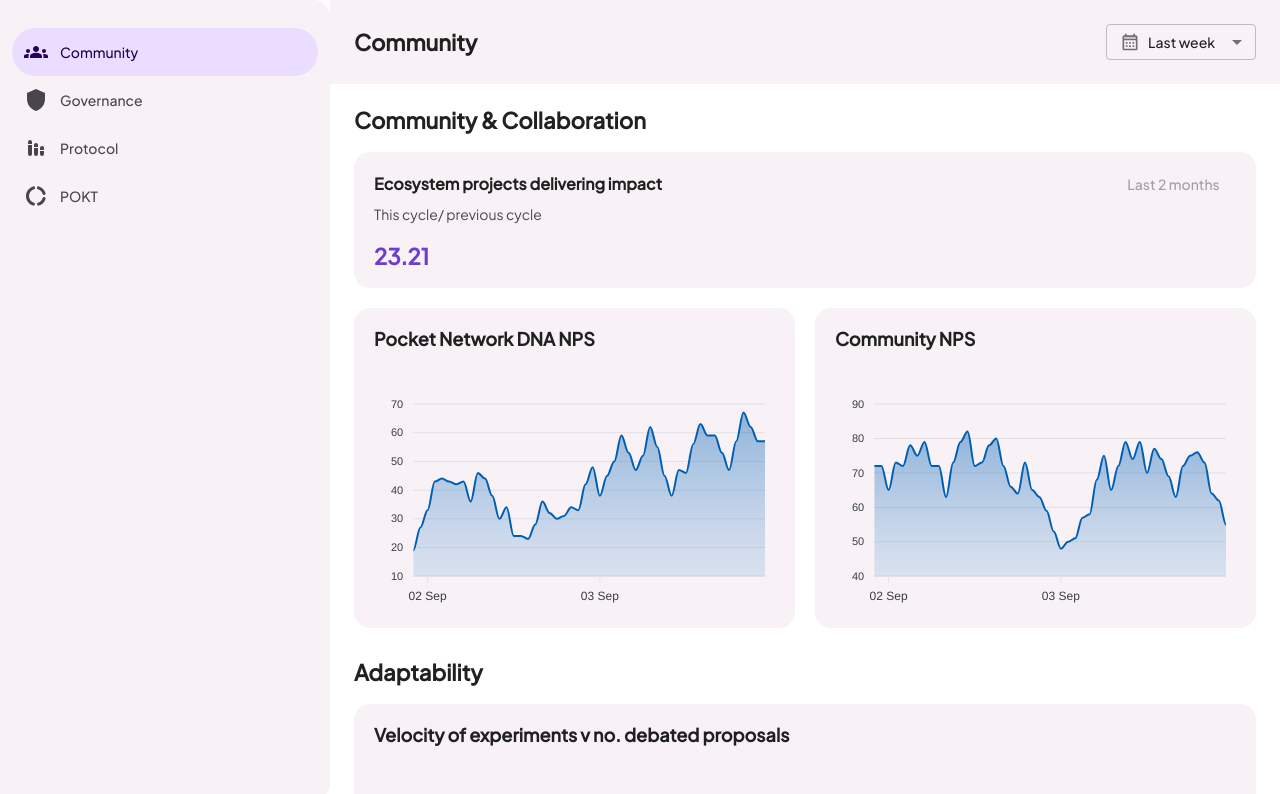
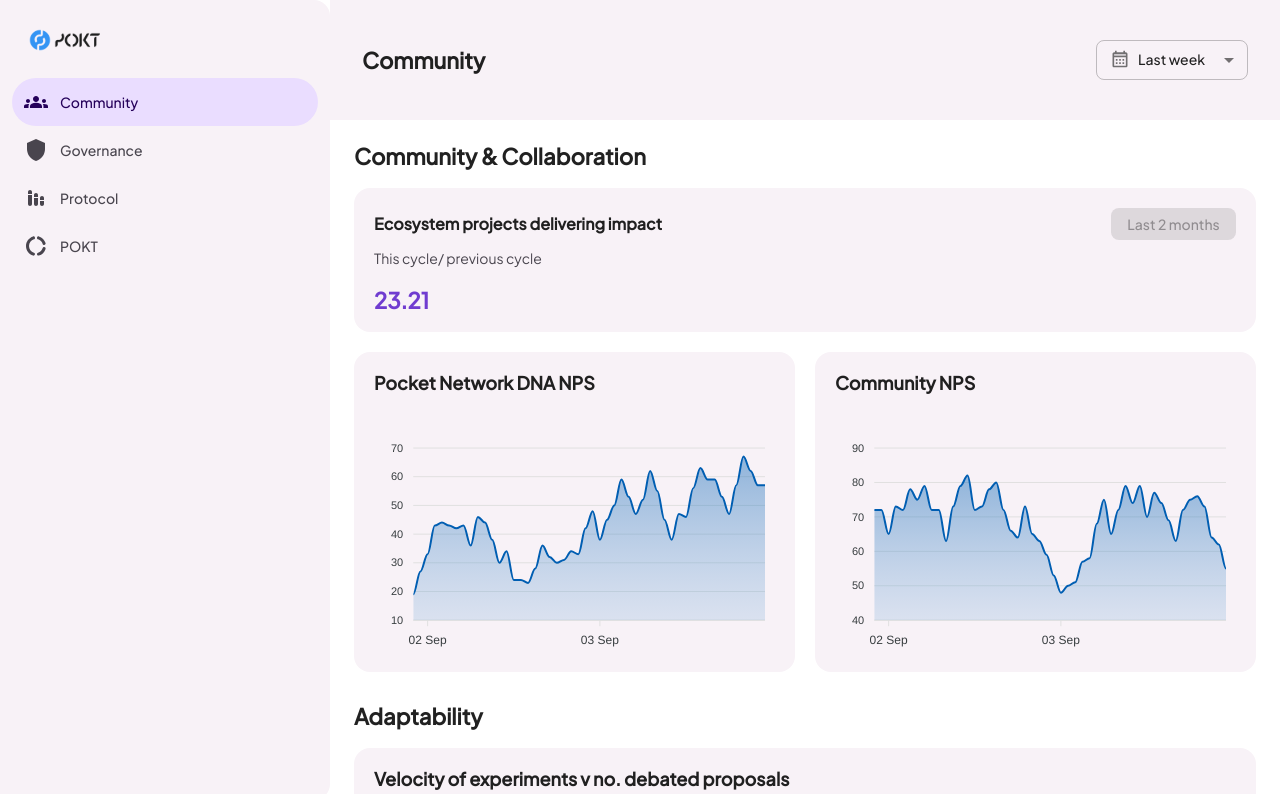
Before and after one commit to TogetherCrew/pocket-frontned, a Next.js app: page /community in a window 1280 px wide. Shown: the top 794 px of the page. Built offline with nearby package versions, Linux system fonts and the light colour scheme.

Commit message:
feat: added logo
fix(mr-issue): replaced input field with mui select and created disabled period component

```diff
--- a/src/app/community/CommunityAndCollaboration.tsx
+++ b/src/app/community/CommunityAndCollaboration.tsx
@@ -1,7 +1,7 @@
+import { DisabledTimePeriod } from '@/components/disabled-time-period';
 import { LineChartMetric } from '@/components/metrics-charts';
 
 const EcosystemProjectsDeliveringImpact = () => {
-  // TODO: change span with an disabled select input
   return (
     <div className="flex w-full flex-col gap-5 rounded-2xl bg-surfaceContainerLow p-5">
       <div className="flex flex-col gap-2">
@@ -10,9 +10,10 @@
             Ecosystem projects delivering impact
           </span>
           <div className="bg-zinc-700 flex w-[125px] items-center justify-center rounded-lg bg-opacity-10">
-            <span className="text-zinc-900 text-center text-title-small opacity-40">
-              Last 2 months
-            </span>
+            {/*<span className="bg-onSurface bg-opacity-[0.12] text-center text-title-small text-onSurface text-opacity-40">*/}
+            {/*  Last 2 months*/}
+            {/*</span>*/}
+            <DisabledTimePeriod>Last 2 months</DisabledTimePeriod>
           </div>
         </div>
         <span className="text-body-medium text-onSurfaceVariant">
--- /dev/null
+++ b/src/components/disabled-time-period/disabled-time-period.tsx
@@ -0,0 +1,9 @@
+import { ReactNode } from 'react';
+
+export const DisabledTimePeriod = ({ children }: { children: ReactNode }) => {
+  return (
+    <div className="cursor-not-allowed rounded-lg bg-onSurface bg-opacity-[0.12] px-4 py-1.5 text-center text-title-small text-onSurface text-opacity-40">
+      {children}
+    </div>
+  );
+};
--- /dev/null
+++ b/src/components/disabled-time-period/index.tsx
@@ -0,0 +1,3 @@
+import { DisabledTimePeriod } from '@/components/disabled-time-period/disabled-time-period';
+
+export { DisabledTimePeriod };
--- a/src/components/navigation-drawer/DrawerContent.tsx
+++ b/src/components/navigation-drawer/DrawerContent.tsx
@@ -34,7 +34,7 @@
   const pathname = usePathname();
 
   return (
-    <div className="p-3">
+    <div className="p-3 pt-1">
       <ul className="flex w-full flex-col items-start justify-stretch px-0">
         {items.map(({ title, Icon, href }) => (
           <ButtonBase
--- /dev/null
+++ b/src/components/navigation-drawer/PoktLogo.tsx
@@ -0,0 +1,18 @@
+import Image from 'next/image';
+
+export const PoktLogo = () => {
+  return (
+    <>
+      <div className="p-3 pb-0">
+        <figure className="m-auto p-4 pb-0">
+          <Image
+            src="/images/pokt-logo.svg"
+            alt="pokt logo"
+            width={74}
+            height={24}
+          />
+        </figure>
+      </div>
+    </>
+  );
+};
--- a/src/components/navigation-drawer/index.tsx
+++ b/src/components/navigation-drawer/index.tsx
@@ -4,6 +4,7 @@
 import { Drawer, DrawerProps, styled, SxProps, Theme } from '@mui/material';
 
 import { DrawerContent } from '@/components/navigation-drawer/DrawerContent';
+import { PoktLogo } from '@/components/navigation-drawer/PoktLogo';
 
 interface StyledDrawerProps extends DrawerProps {
   width?: number | string;
@@ -41,6 +42,7 @@
     <nav>
       {/* Desktop Version */}
       <StyledDrawer variant="permanent" width={width} open>
+        <PoktLogo />
         <DrawerContent />
       </StyledDrawer>
       {/* Small/Medium Screen Version */}
--- a/src/components/pages-header/PagesHeader.tsx
+++ b/src/components/pages-header/PagesHeader.tsx
@@ -2,7 +2,12 @@
 import { useState } from 'react';
 
 import CalendarMonthTwoToneIcon from '@mui/icons-material/CalendarMonthTwoTone';
-import { MenuItem, TextField, InputAdornment } from '@mui/material';
+import {
+  MenuItem,
+  InputAdornment,
+  Select,
+  SelectChangeEvent,
+} from '@mui/material';
 import { usePathname } from 'next/navigation';
 
 type Period = {
@@ -10,7 +15,10 @@
   value: string;
 };
 
-const PERIODS: Array<Period> = [
+/**
+ * Readonly periods with important order. Don't change the indexes of array
+ */
+const PERIODS: Readonly<Array<Period>> = [
   { label: 'Last week', value: '1' },
   { label: 'Last 2 week', value: '2' },
   { label: 'Last month', value: '3' },
@@ -18,28 +26,24 @@
 
 interface PeriodSelectorProps {
   period: Period['value'];
-  onPeriodChange: (event: React.ChangeEvent<HTMLInputElement>) => void;
+  onPeriodChange: (event: SelectChangeEvent) => void;
 }
 
 const PeriodSelector = ({ period, onPeriodChange }: PeriodSelectorProps) => {
   return (
-    <TextField
-      select
+    <Select
+      className="min-w-[9.5rem] rounded-lg"
       value={period}
       onChange={onPeriodChange}
-      InputProps={{
-        startAdornment: (
+      renderValue={(value) => (
+        <div className="flex items-center justify-start text-title-small">
           <InputAdornment position="start">
             <CalendarMonthTwoToneIcon fontSize="small" />
           </InputAdornment>
-        ),
-      }}
+          {PERIODS[+value - 1].label}
+        </div>
+      )}
       size="small"
-      SelectProps={{
-        classes: { select: 'text-title-small py-2' },
-        MenuProps: { classes: { list: 'p-0' } },
-      }}
-      sx={{ width: '150px' }}
     >
       {PERIODS.map(({ label, value }) => {
         return (
@@ -48,7 +52,7 @@
           </MenuItem>
         );
       })}
-    </TextField>
+    </Select>
   );
 };
 
@@ -56,13 +60,13 @@
   const pathname = usePathname();
   const [period, setPeriod] = useState(PERIODS[0].value);
 
-  const onPeriodChange = (event: React.ChangeEvent<HTMLInputElement>) => {
+  const onPeriodChange = (event: SelectChangeEvent) => {
     setPeriod(event.target.value);
   };
 
   // also, we can use an object for mapping every url address to a title; instead of using split function
   return (
-    <header className="flex items-center justify-between bg-surfaceContainerLow p-6">
+    <header className="flex items-center justify-between bg-surfaceContainerLow px-8 py-10">
       <span className="text-title-large capitalize">
         {pathname?.split('/').at(1) || ''}
       </span>
```
